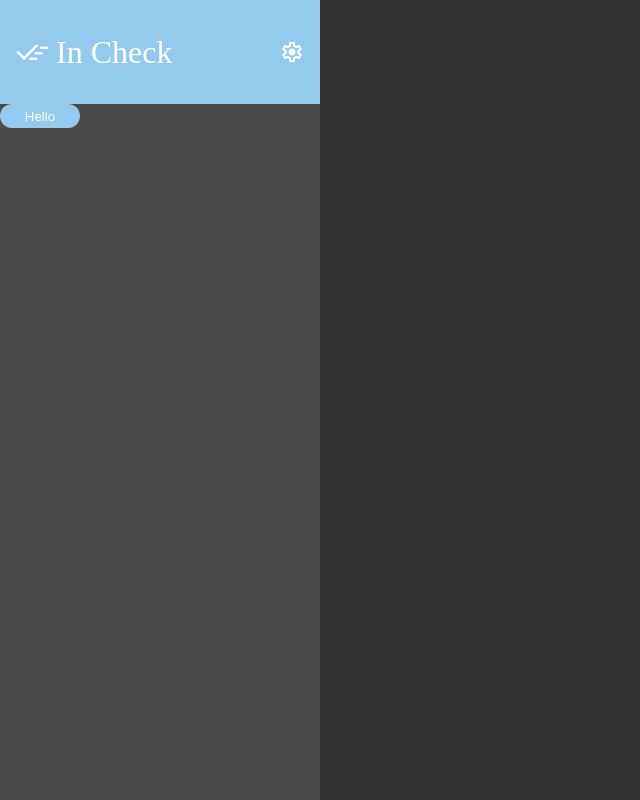
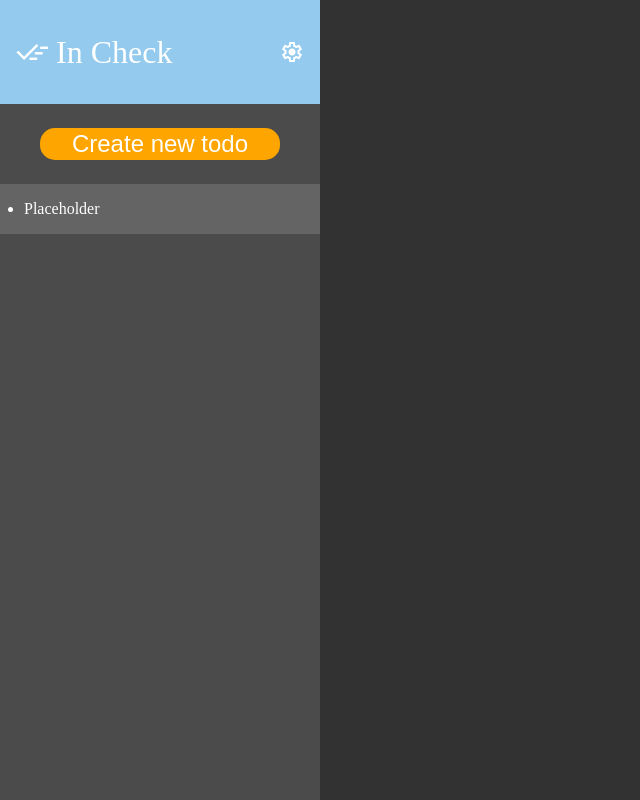
Before and after one commit to HudsonBean/TodoList, a React (Vite) app in the folder client/: page / in a window 1280 px wide. Shown: the whole page, without its empty margins (0-640 px from the left). Built offline with nearby package versions, Linux system fonts and the light colour scheme.

Commit message:
working on todolist

```diff
--- a/client/src/components/Button.tsx
+++ b/client/src/components/Button.tsx
@@ -7,6 +7,7 @@ interface Props {
   width?: string;
   height?: string;
   color?: string;
+  fontSize?: string;
   backgroundColor?: string;
   borderRadius?: string;
   stopPropogation?: boolean;
@@ -37,6 +38,7 @@ export const Button: React.FC<Props> = ({
   width,
   height,
   color,
+  fontSize,
   backgroundColor,
   borderRadius,
   stopPropogation,
@@ -48,6 +50,7 @@ export const Button: React.FC<Props> = ({
       width: width && width,
       height: height && height,
       color: color && color,
+      fontSize: fontSize && fontSize,
       backgroundColor: backgroundColor && backgroundColor,
       borderRadius: borderRadius && borderRadius,
     }}
--- a/client/src/components/Template.tsx
+++ b/client/src/components/Template.tsx
@@ -17,13 +17,23 @@ export const Template = () => {
             settings
           </span>
         </div>
+        <div className="nav-bar__create-todo-button">
           <Button
             onClick={() => {
               console.log("Hello World!");
             }}
+            width="15rem"
+            height="2rem"
+            fontSize="1.5rem"
           >
-          Hello
+            Create new todo
           </Button>
+        </div>
+        <div className="nav-bar__todo-lists">
+          <ul>
+            <li>Placeholder</li>
+          </ul>
+        </div>
       </nav>
     </div>
   );
--- a/client/src/styles/Button.css
+++ b/client/src/styles/Button.css
@@ -3,6 +3,6 @@ button {
   height: 1.5rem;
   border-radius: 15px;
   border: 0;
-  background-color: #93caed;
+  background-color: #ffa500;
   color: white;
 }/*# sourceMappingURL=Button.css.map */
--- a/client/src/styles/Button.scss
+++ b/client/src/styles/Button.scss
@@ -6,6 +6,6 @@ button {
   height: 1.5rem;
   border-radius: 15px;
   border: 0;
-  background-color: $theme-color;
+  background-color: $cta;
   color: white;
 }
--- a/client/src/styles/Template.css
+++ b/client/src/styles/Template.css
@@ -30,4 +30,22 @@
 .template .template__nav-bar .nav-bar__banner .banner__settings-icon {
   margin-right: 1rem;
   font-size: 1.5rem;
+}
+.template .template__nav-bar .nav-bar__create-todo-button {
+  width: 100%;
+  height: 5rem;
+  display: flex;
+  justify-content: center;
+  align-items: center;
+}
+.template .template__nav-bar .nav-bar__todo-lists {
+  width: 20rem;
+  display: flex;
+  justify-content: center;
+  align-items: center;
+  background-color: rgb(100, 100, 100);
+}
+.template .template__nav-bar .nav-bar__todo-lists ul {
+  padding: 0;
+  width: 85%;
 }/*# sourceMappingURL=Template.css.map */
--- a/client/src/styles/Template.scss
+++ b/client/src/styles/Template.scss
@@ -32,5 +32,23 @@
         font-size: 1.5rem;
       }
     }
+    .nav-bar__create-todo-button {
+      width: 100%;
+      height: 5rem;
+      display: flex;
+      justify-content: center;
+      align-items: center;
+    }
+    .nav-bar__todo-lists {
+      width: 20rem;
+      display: flex;
+      justify-content: center;
+      align-items: center;
+      background-color: rgb(100, 100, 100);
+      ul {
+        padding: 0;
+        width: 85%;
+      }
+    }
   }
 }
--- a/client/src/styles/theme.scss
+++ b/client/src/styles/theme.scss
@@ -2,3 +2,4 @@ $background: rgb(50, 50, 50);
 $background2: rgb(75, 75, 75);
 $background-light: rgb(125, 125, 125);
 $theme-color: #93caed;
+$cta: #ffa500;
```
Also changed, not shown: 2 other files (tests, documents, lock files or other folders). Lines whose indentation alone changed are shown as unchanged.
